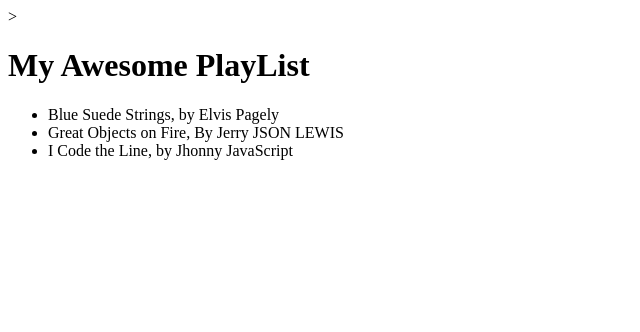
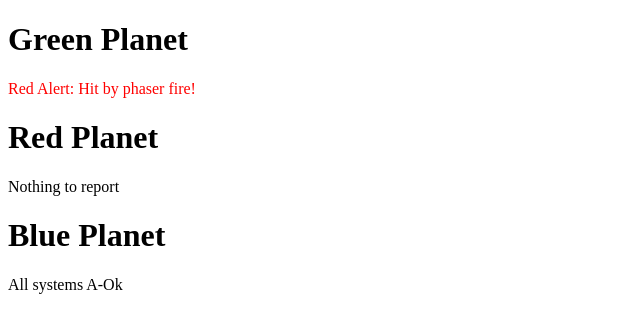
Before and after one commit to FrandiCueva/Random, a plain HTML site: page randomtest.html in a window 1280 px wide. Shown: the whole page, without its empty margins (0-640 px from the left). Drawn offline with Linux system fonts and the light colour scheme.

Commit message:
Added .setAttribute

```diff
--- a/Webpage/code.js
+++ b/Webpage/code.js
@@ -58,18 +58,31 @@ window.onload = init;
 //---------------New Code----------------------------------------
 // Code for planets webpage
 
-/* function init () {
-    let planetG = document.getElementById("greenplanet");
-    planetG.innerHTML = "Red Alert: Hit by phaser fire!";
+ function init () {
+    let planetG = document.getElementById("greenplanet");    // getElementById checks for a reference to that element
+    planetG.innerHTML = "Red Alert: Hit by phaser fire!";    // innerHTML looks into that reference and edits with whatever new code the user wants.
+    planetG.setAttribute("class" , "redtext");               // setAttribute enables you to alter or add new attributes to your reference
 }
 
+// to make sure that an Id Exist in your html code you can use this code to verify
+/*
+let string = document.getElementById("stringName");
+let newStringName = string.getAttribute("new attribute");
+
+if (newStringName == null){
+    console.log ("No attribute found");
+} else {
+    // input your new code here!!
+}
+*/
+
 window.onload = init;
- */
+
 
 // ---------New Code------------------------------------------
 // Sharpen your pencil, song excersice
 
-function init(){
+/* function init(){
 
  let song1 = document.getElementById("song1");
  let song2 = document.getElementById("song2");
@@ -82,3 +95,4 @@ function init(){
 }
 
 window.onload = init;
+ */
--- a/randomtest.html
+++ b/randomtest.html
@@ -74,9 +74,12 @@
 </html> -->
 
 <!------------------------HTML Code For Planets------------------------->
-<!--
+
 <!Doctype html>
 <html lang = "en">
+    <style>
+        .redtext {color : red;}
+    </style>
 <head>
   <meta charset="utf-8">
   <title>Planets</title>
@@ -91,10 +94,10 @@
     <p id = "blueplanet">All systems A-Ok</p>
 </body>
 </html>
- -->
+
 
 <!--------------------- HTML Code for Songs ------------------------->
-
+<!--
 <!Doctype html>
 <html lang = "en">
     <head>
@@ -113,3 +116,4 @@
 
 </body>
 </html>
+ -->
```
